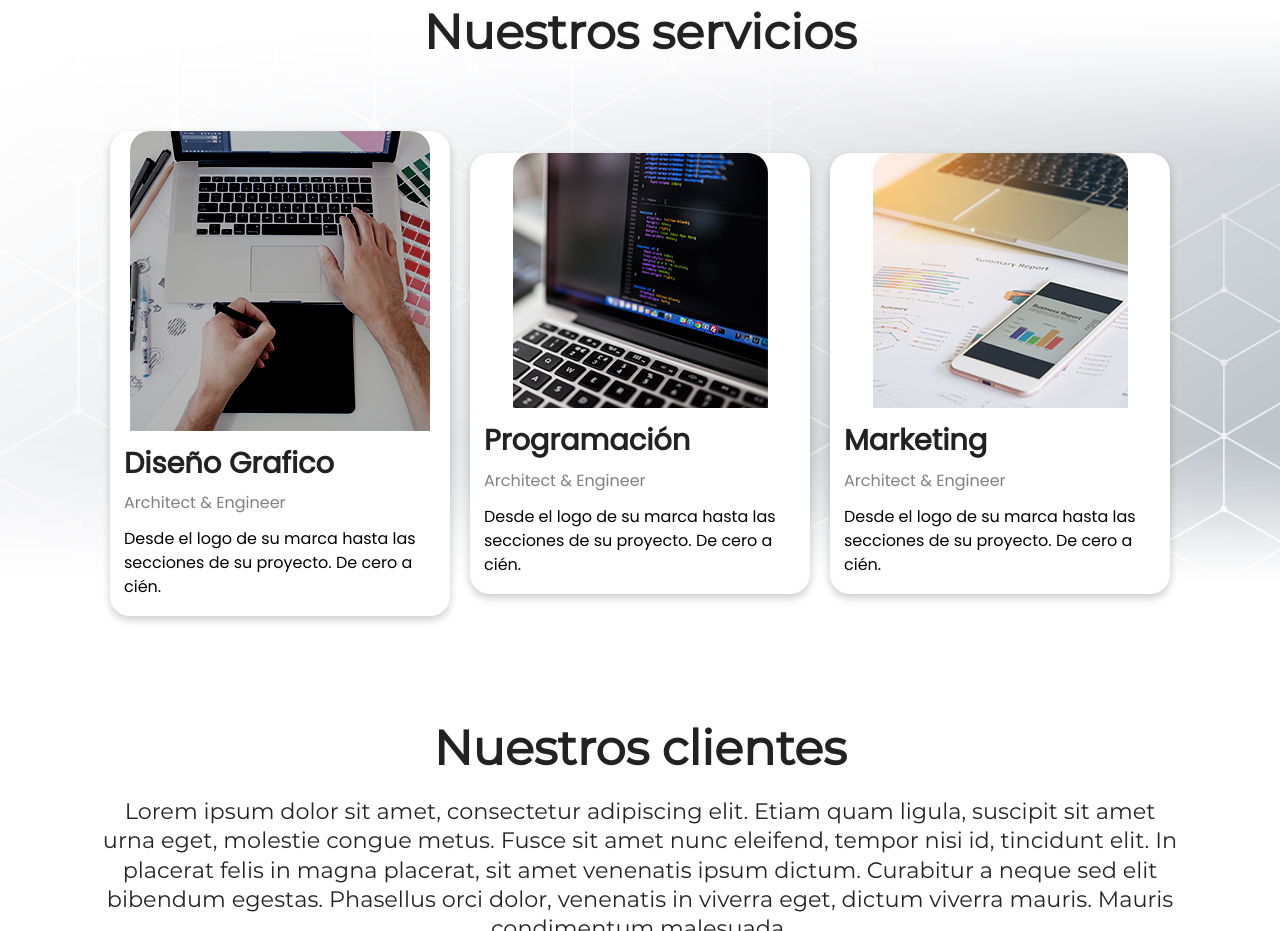
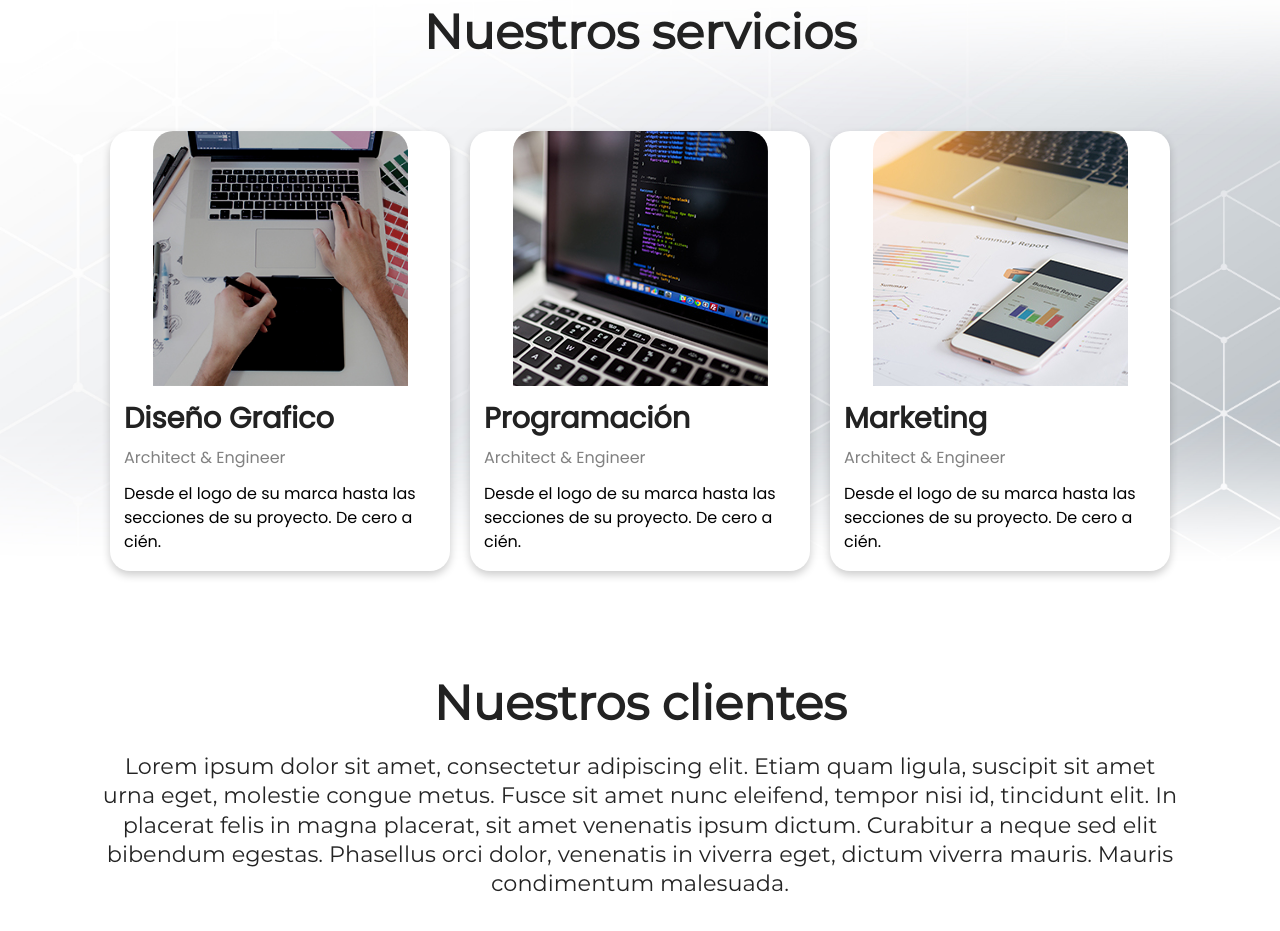
Before and after one commit to brianmazzocchi/bktpixels, a website built with Parcel: page index.html in a window 1280 px wide. Shown: the part 930-1861 px from the top of the page. Built offline with nearby package versions, Linux system fonts and the light colour scheme.

Commit message:
Fixing tamaño card: seteo max-height

```diff
--- a/css/styles.css
+++ b/css/styles.css
@@ -299,6 +299,7 @@ li:last-of-type:hover {
 
 img.img {
   border-radius: 20px 20px 0 0;
+  max-height: 255px !important;
 }
 
 .card-container {
```
